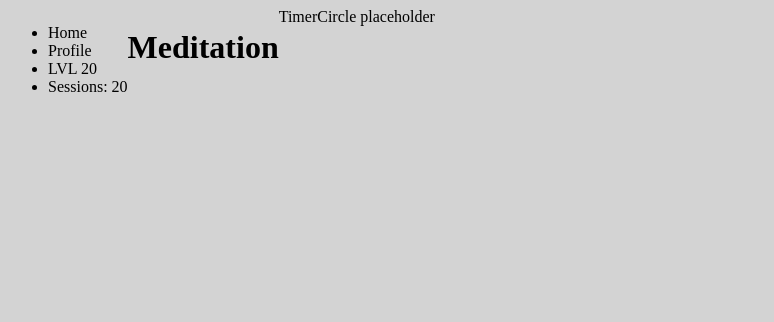
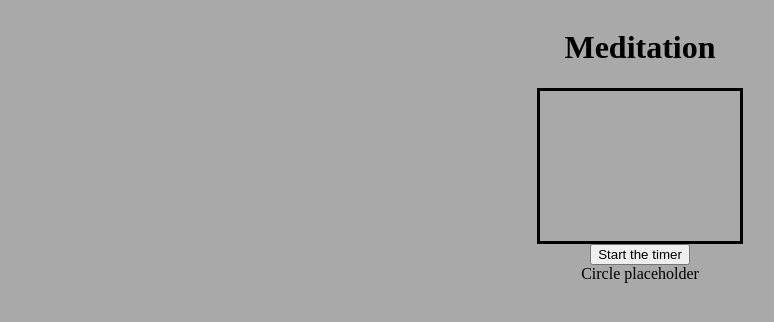
Before and after one commit to Julczan/med_page, a plain HTML site: page index.html in a window 1280 px wide. Shown: the whole page, without its empty margins (0-774 px from the left). Drawn offline with Linux system fonts and the light colour scheme.

Commit message:
adding a timer

```diff
--- a/index.html
+++ b/index.html
@@ -7,16 +7,9 @@
     <link rel="stylesheet" href="styles.css" />
   </head>
   <body>
-    <aside>
-      <ul>
-        <li>Home</li>
-        <li>Profile</li>
-        <li>LVL 20</li>
-        <li>Sessions: 20</li>
-      </ul>
-    </aside>
     <h1>Meditation</h1>
-    <div>Timer</div>
+    <div id="timer"></div>
+    <button id="start">Start the timer</button>
     <div class="circle">Circle placeholder</div>
     <script src="script.js"></script>
   </body>
--- a/script.js
+++ b/script.js
@@ -0,0 +1,16 @@
+const display = document.querySelector("#timer");
+const startBtn = document.querySelector("#start");
+
+function timer() {
+  let time = 300;
+  let timer = setInterval(() => {
+    display.textContent = time;
+    time--;
+    if (time < 0) {
+      clearInterval(timer);
+      display.textContent = "thanks";
+    }
+  }, 1000);
+}
+
+startBtn.addEventListener("click", timer);
--- a/styles.css
+++ b/styles.css
@@ -10,8 +10,10 @@
 }
 
 body {
-  background-color: lightgray;
+  background-color: darkgray;
   display: flex;
+  flex-direction: column;
+  align-items: center;
 }
 /* .circle {
   border-radius: 50%;
@@ -21,3 +23,13 @@ body {
   opacity: 0;
   animation: scaleIn 4s infinite cubic-bezier(0.36, 0.11, 0.89, 0.32);
 } */
+
+#timer {
+  border: solid black;
+  width: 200px;
+  height: 150px;
+  display: flex;
+  justify-content: center;
+  align-items: center;
+  font-size: 48px;
+}
```
